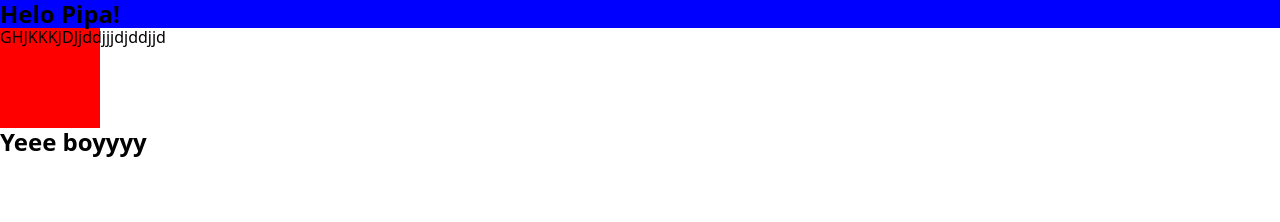
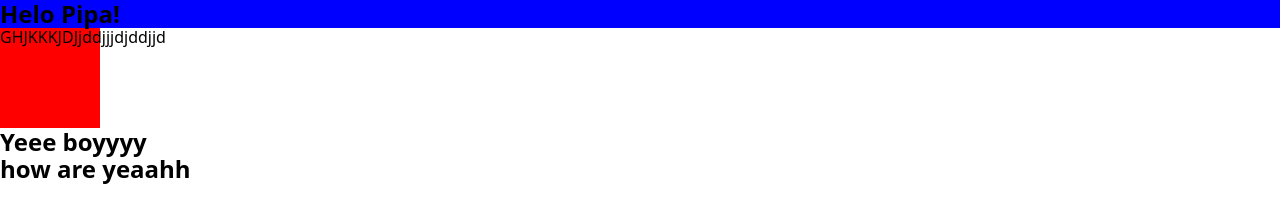
Before and after one commit to NEYROSICK/test-proj, a website: page src/index.html in a window 1280 px wide. Drawn offline with nearby package versions, Linux system fonts and the light colour scheme; files that its build step writes are made by us from their sources; files whose address does not match are found by name.

Commit message:
add section
bla bla

```diff
--- a/gulp/version.json
+++ b/gulp/version.json
@@ -1,3 +1,3 @@
 {
-    "main": "20230403214019"
+    "main": "20230403213641"
 }
--- /dev/null
+++ b/src/html/heaay.html
@@ -0,0 +1,3 @@
+<section>
+  <h2>how are yeaahh</h2>
+</section>
--- a/src/index.html
+++ b/src/index.html
@@ -4,10 +4,14 @@
   <body>
     @@include('html/header.html',{})
     <main>
+      <!-- Hero section  -->
       @@include('html/hero-section.html',{})
+      <!-- Hero section  -->
       @@include('html/section.html',{})
+      <!-- Hero section  -->
       @@include('html/topchyk.html',{})
-
+      <!-- Hero section  -->
+      @@include('html/heaay.html',{})
     </main>
     @@include('html/footer.html',{})
     <script src="js/app.min.js"></script>
```
Also changed, not shown: dist/index.html.
